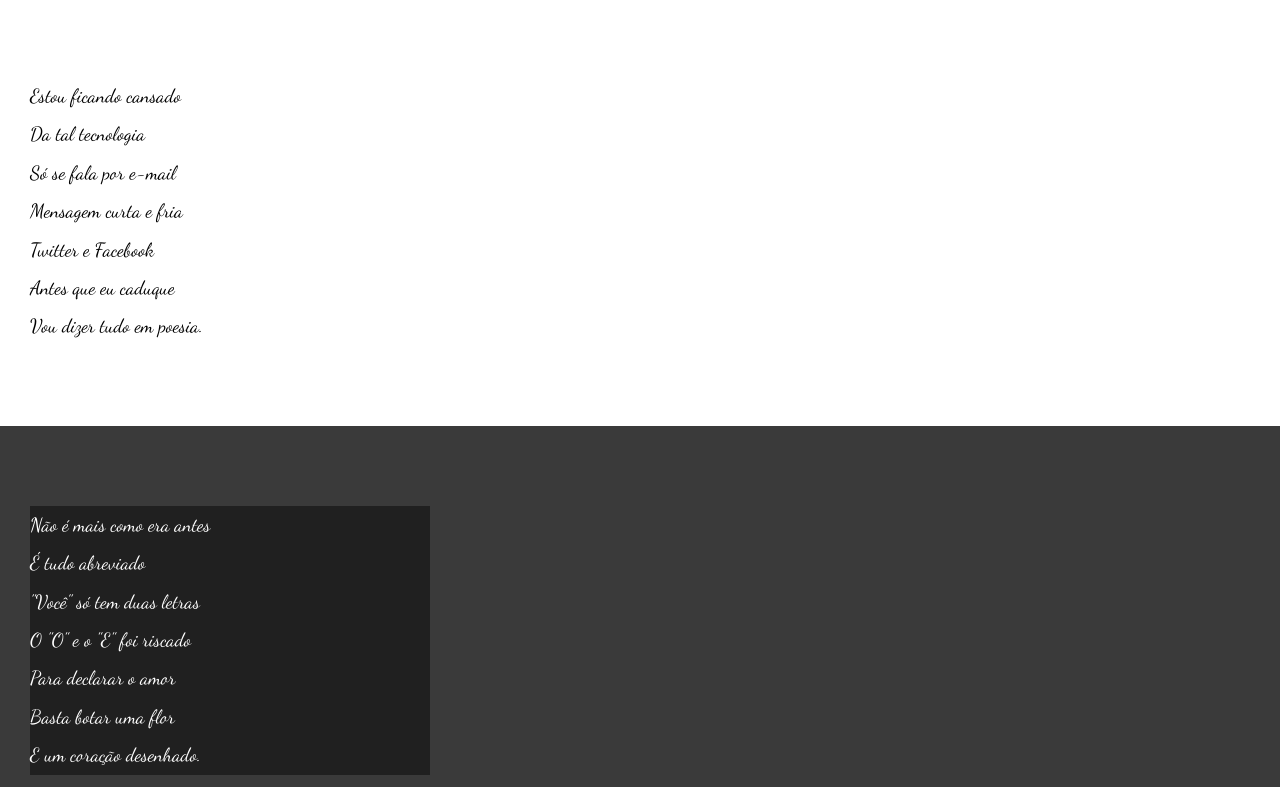
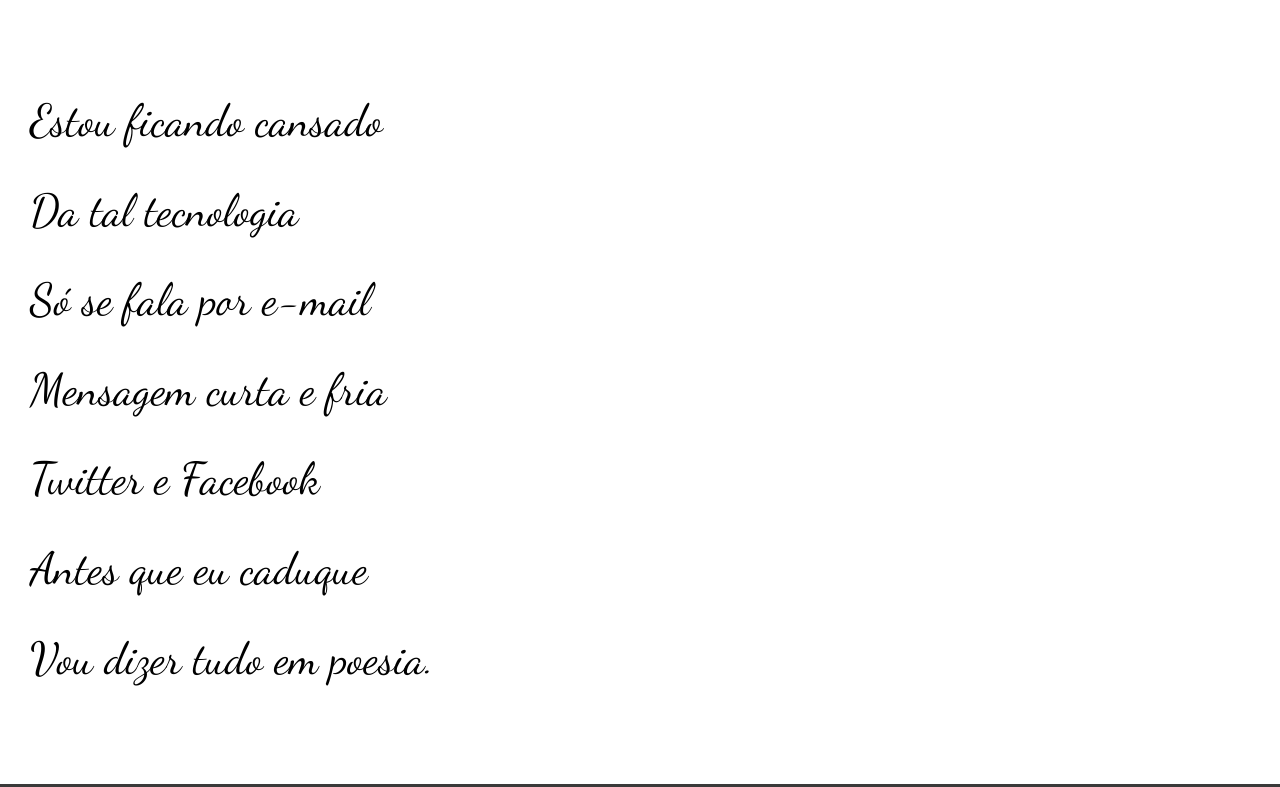
Before and after one commit to EWilderode/html-css, a plain HTML site: page desafios/des012/index.html in a window 1280 px wide. Shown: the part 156-943 px from the top of the page. Drawn offline with Linux system fonts and the light colour scheme.

Commit message:
atual. des12

```diff
--- a/desafios/des012/style.css
+++ b/desafios/des012/style.css
@@ -54,7 +54,7 @@ section{
     line-height: 2em;
     padding-left: 30px;
     font-family: var(--fonte3);
-    font-size: 1.2em;
+    font-size: 3.5vw;
 }
 
 section.normal {
@@ -65,10 +65,11 @@ section.normal {
 section.imagem {
     background-color: rgb(58, 58, 58);
     color: white;
+    padding: 5px;
 
 }
 section.imagem > p{
-    width: 400px;
+    display: inline-block;
     background-color: rgba(0, 0, 0, 0.452);
 }
 
```
